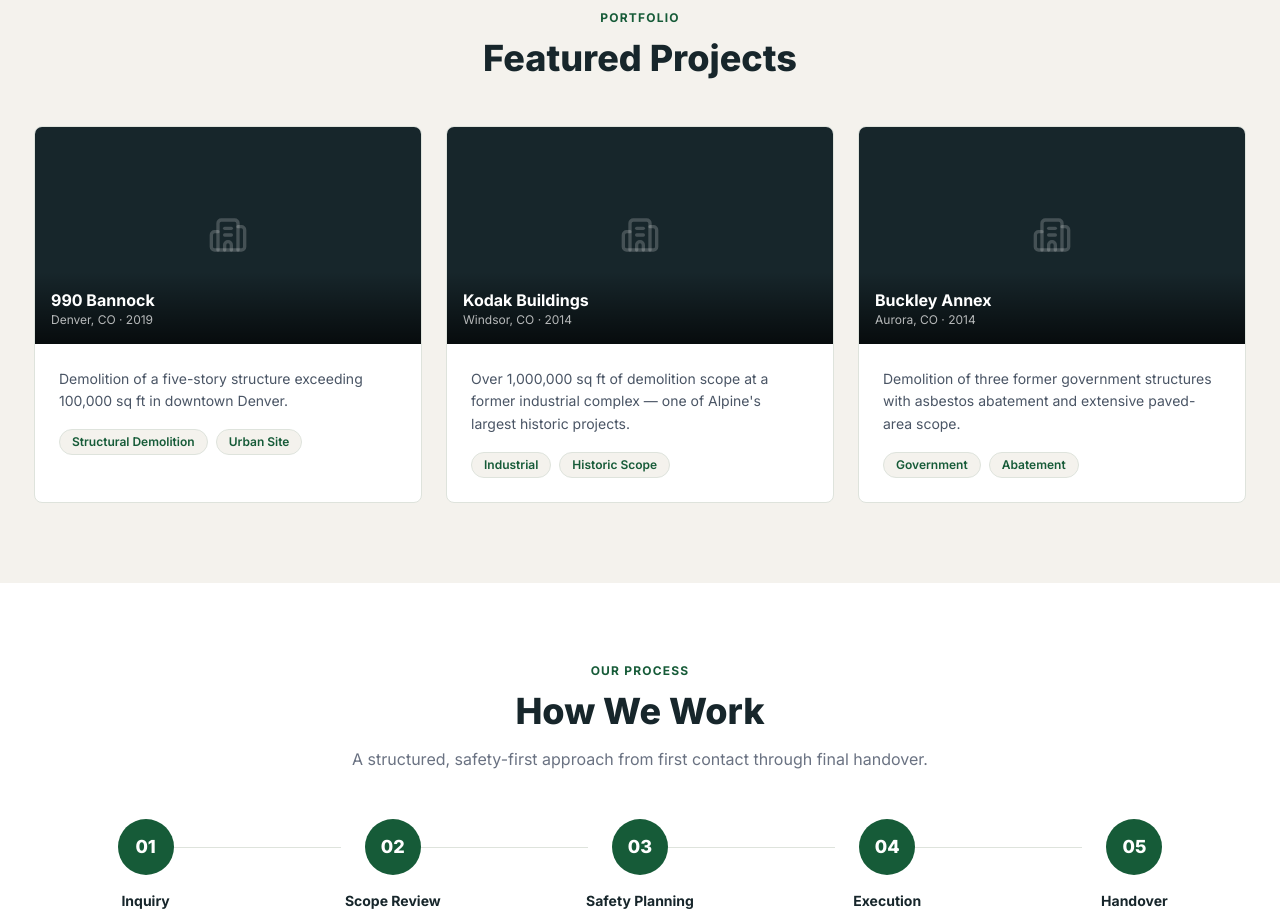
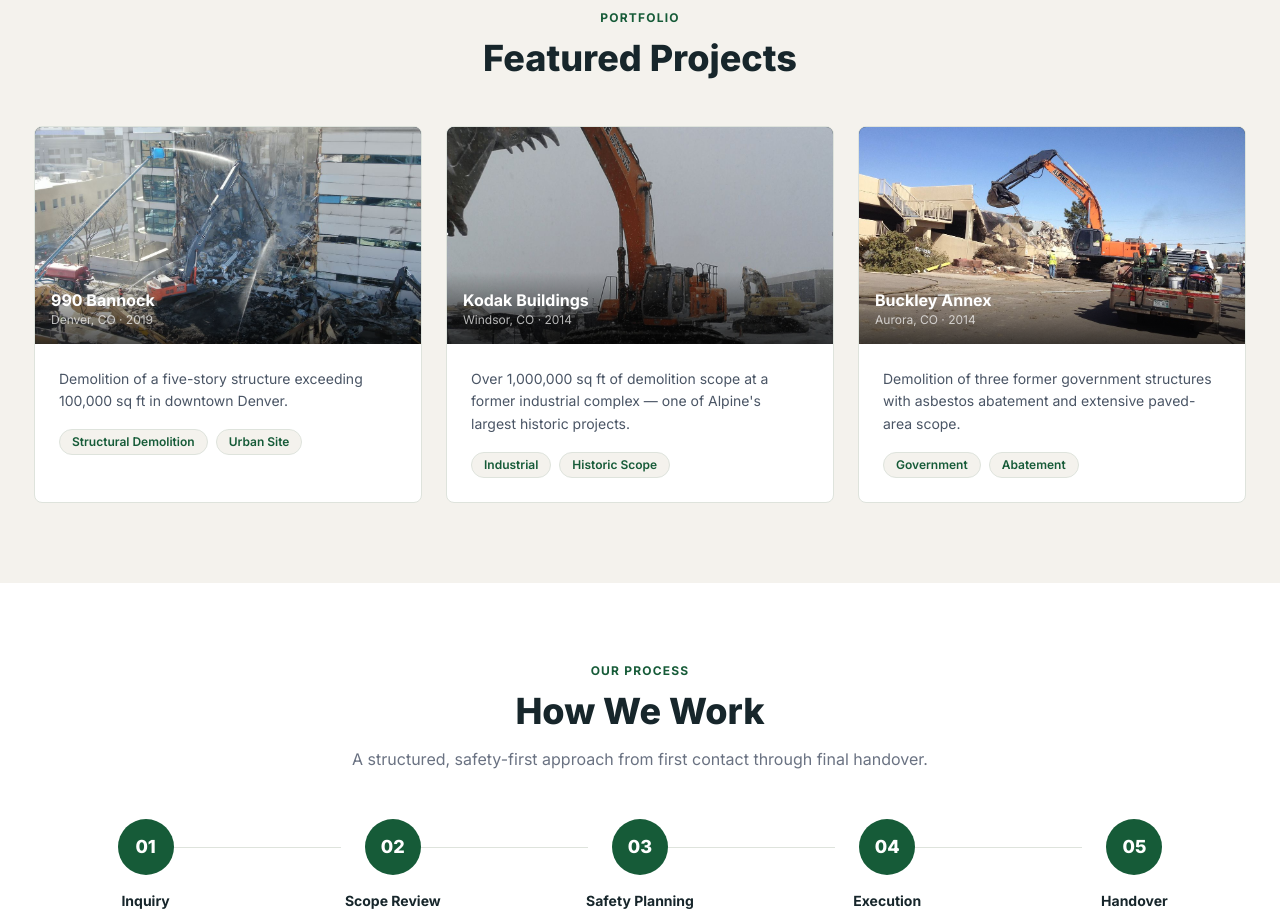
Before and after one commit to AppStudioPros/alpine-demolition, a Next.js app: page / in a window 1280 px wide. Shown: the part 2020-2942 px from the top of the page. Built offline with nearby package versions, Linux system fonts and the light colour scheme; no server answers.

Commit message:
fix: featured project cards now show real photos (990 Bannock, Kodak, Buckley)

```diff
--- a/app/page.tsx
+++ b/app/page.tsx
@@ -83,6 +83,7 @@ const featuredWork = [
     title: "990 Bannock",
     location: "Denver, CO",
     year: "2019",
+    image: "/images/portfolio/990-bannock.jpg",
     desc: "Demolition of a five-story structure exceeding 100,000 sq ft in downtown Denver.",
     tags: ["Structural Demolition", "Urban Site"],
   },
@@ -90,6 +91,7 @@ const featuredWork = [
     title: "Kodak Buildings",
     location: "Windsor, CO",
     year: "2014",
+    image: "/images/portfolio/kodak-buildings.jpg",
     desc: "Over 1,000,000 sq ft of demolition scope at a former industrial complex — one of Alpine's largest historic projects.",
     tags: ["Industrial", "Historic Scope"],
   },
@@ -97,6 +99,7 @@ const featuredWork = [
     title: "Buckley Annex",
     location: "Aurora, CO",
     year: "2014",
+    image: "/images/portfolio/buckley-annex.jpg",
     desc: "Demolition of three former government structures with asbestos abatement and extensive paved-area scope.",
     tags: ["Government", "Abatement"],
   },
@@ -280,9 +283,9 @@ export default function HomePage() {
                 key={project.title}
                 className="bg-white rounded-lg border border-[#DEE3DC] overflow-hidden"
               >
-                {/* Photo placeholder */}
-                <div className="relative aspect-[16/9] bg-[#17262B] flex items-center justify-center">
-                  <Building2 size={40} className="text-white/20" />
+                {/* Project photo */}
+                <div className="relative aspect-[16/9] bg-[#17262B] overflow-hidden">
+                  <Image src={project.image} alt={project.title} fill className="object-cover" unoptimized />
                   <div className="absolute bottom-0 left-0 right-0 p-4 bg-gradient-to-t from-black/70 to-transparent">
                     <p className="text-white font-bold text-base">{project.title}</p>
                     <p className="text-white/70 text-xs">
```
